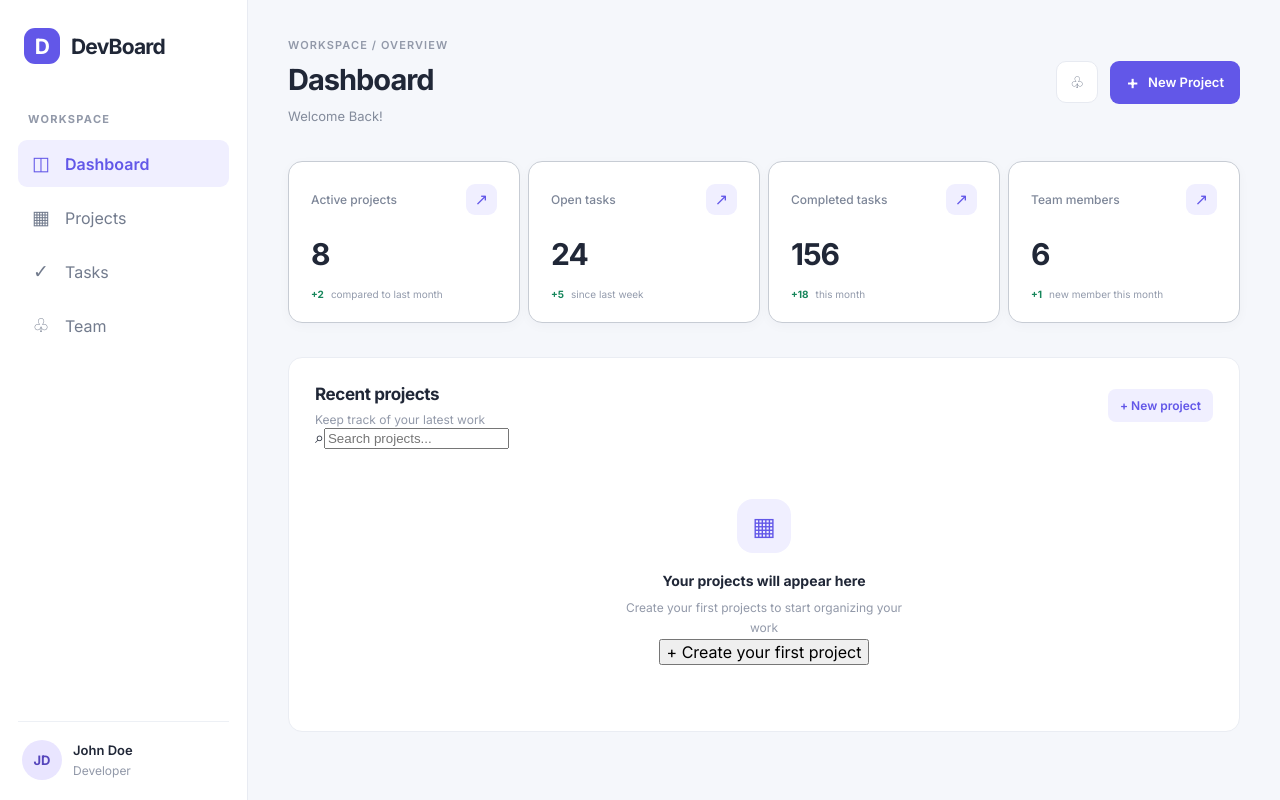
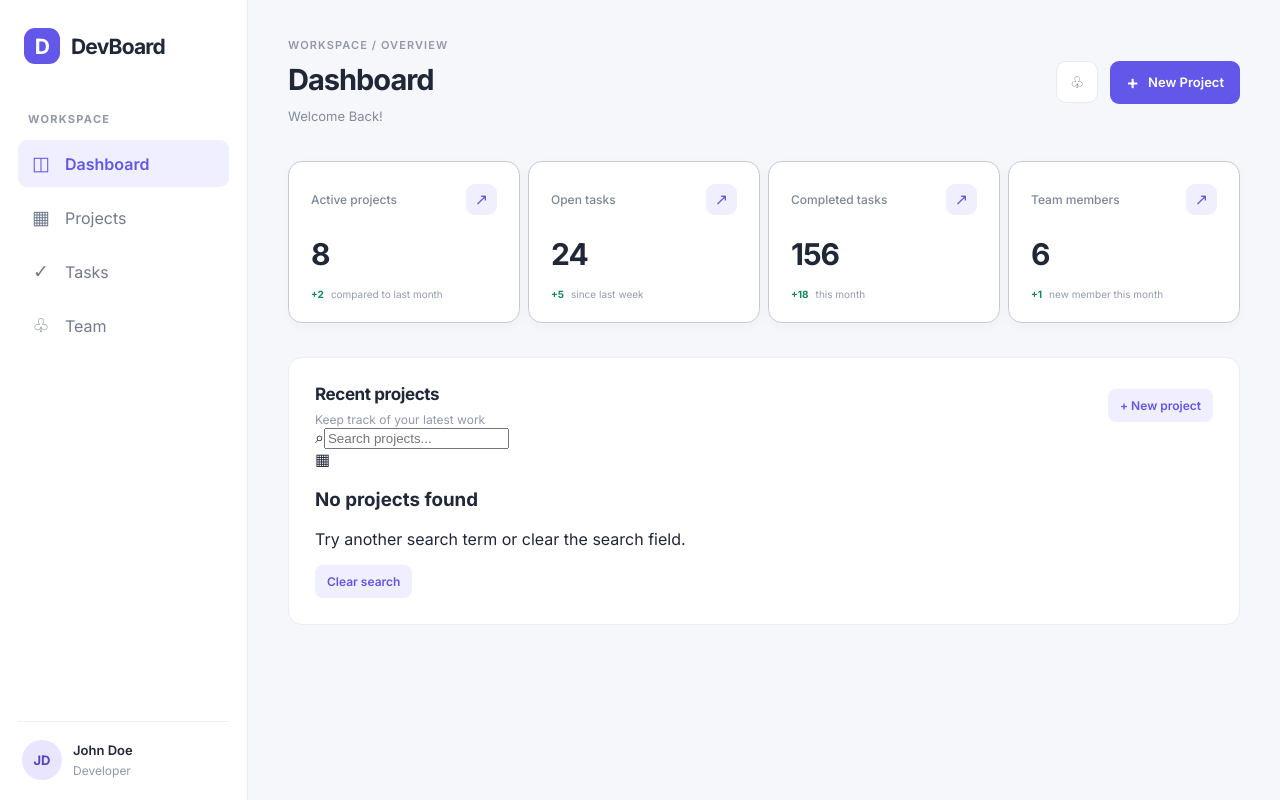
Before and after one commit to AleksandrKompanetc/devboard, a React (Vite) app: page / in a window 1280 px wide. Built offline with nearby package versions, Linux system fonts and the light colour scheme.

Commit message:
refactor: improve project update and delete functions; enhance empty state messaging

```diff
--- a/src/pages/Dashboard.tsx
+++ b/src/pages/Dashboard.tsx
@@ -78,7 +78,7 @@ export default function Dashboard() {
   function handleUpdateProject(updatedProject: Project) {
     setProjects((currentProjects) =>
       currentProjects.map((project) =>
-         project.id === updatedProject.id
+        project.id === updatedProject.id
           ? updatedProject
           : project
       )
@@ -168,19 +168,24 @@ export default function Dashboard() {
           </div>
         </div>
 
-        {projects.length === 0 ? (
-          <div className='dashboard__empty-state'>
-            <div className='dashboard__empty-icon'>▦</div>
-            <h3>Your projects will appear here</h3>
-            <p>Create your first projects to start organizing your work</p>
+        {filteredProjects.length === 0 ? (
+          <div className='dashboard-empty__state'>
+            <div className='dashboard-empty__icon'>▦</div>
+            <h3>No projects found</h3>
+            <p>
+              Try another search term or clear the search field.
+            </p>
+
             <button
-              onClick={openCreateModal}
+              type="button"
+              className="dashboard__view-button"
+              onClick={() => setSearchQuery('')}
             >
-              + Create your first project
+              Clear search
             </button>
           </div>
         ) : (
-          <div className='projects'>
+          <div className='projects-grid'>
             {filteredProjects.map((project) => (
               <article
                 className='project-card'
@@ -284,6 +289,7 @@ export default function Dashboard() {
               >
                 Cancel
               </button>
+
               <button
                 type='button'
                 className='delete-modal__confirm'
```
